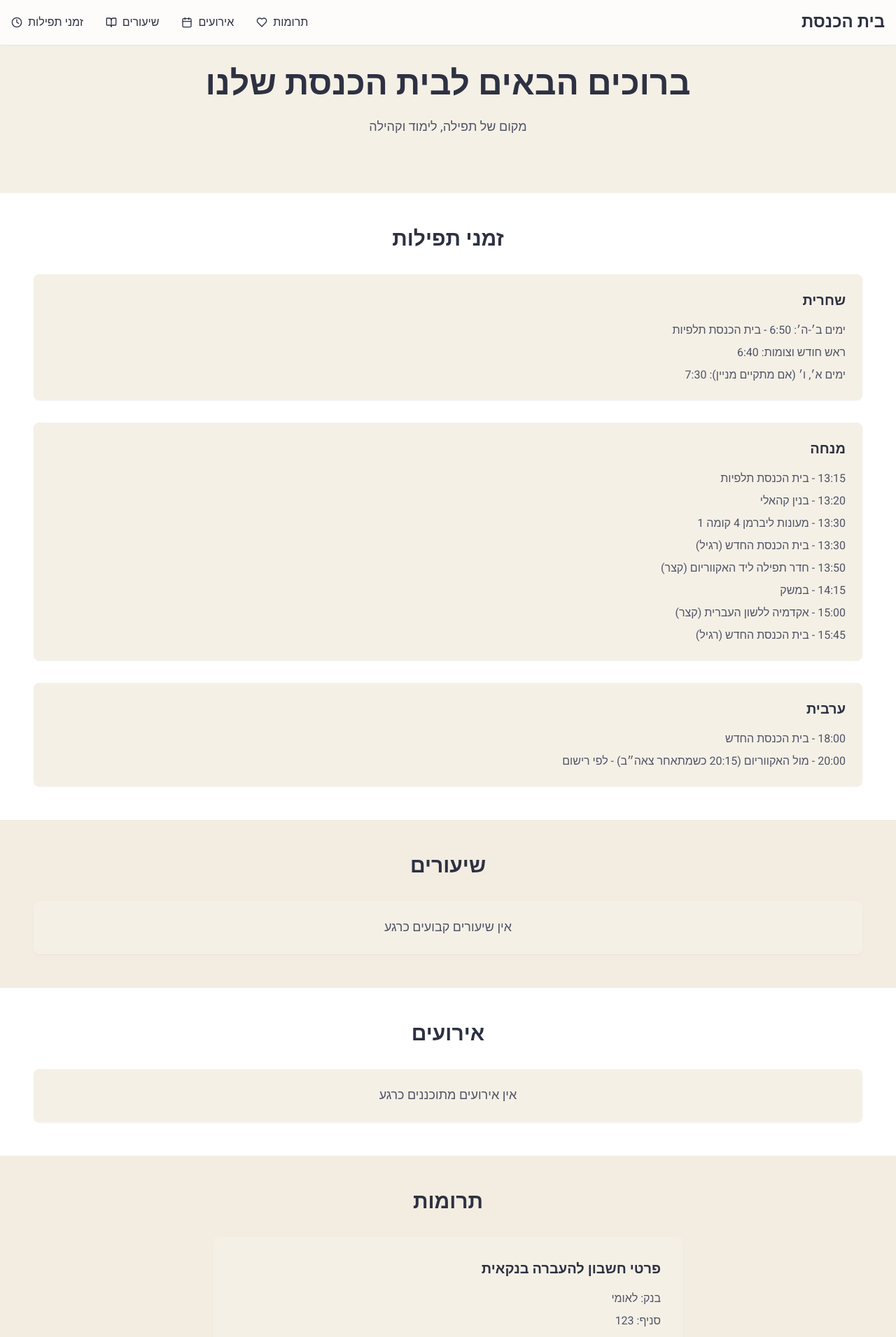
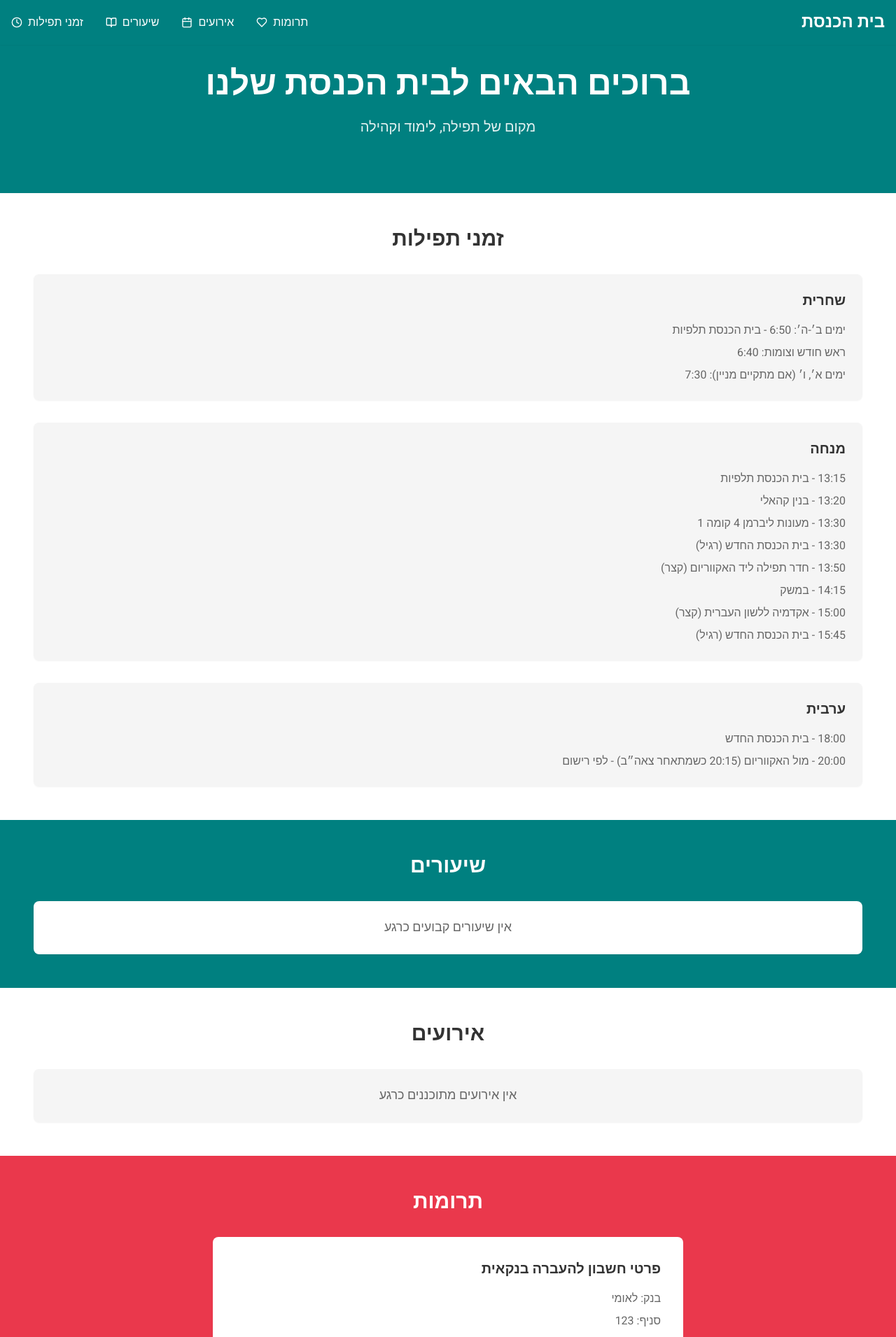
Before and after one commit to Yoel0Weiss/community-synagogue-hub-10, a React (Vite) app: page / in a window 1280 px wide. Shown: the top 1911 px of the page at 70% size. Built offline with nearby package versions, Linux system fonts and the light colour scheme.

Commit message:
Update colors
Adjust colors to match website in image.

```diff
--- a/src/pages/Index.tsx
+++ b/src/pages/Index.tsx
@@ -23,13 +23,13 @@ const Index = () => {
   */
 
   return (
-    <div className="min-h-screen bg-primary">
+    <div className="min-h-screen bg-accent">
       {/* Navigation */}
-      <nav className="fixed w-full bg-white/80 backdrop-blur-md z-50 shadow-sm">
+      <nav className="fixed w-full bg-primary text-accent z-50 shadow-sm">
         <div className="container mx-auto px-4">
           <div className="flex items-center justify-between h-16">
             <div className="flex items-center">
-              <h1 className="text-2xl font-bold text-text">בית הכנסת</h1>
+              <h1 className="text-2xl font-bold">בית הכנסת</h1>
             </div>
 
             {/* Desktop Menu */}
@@ -38,7 +38,7 @@ const Index = () => {
                 <a
                   key={item.name}
                   href={item.href}
-                  className="flex items-center gap-2 text-text hover:text-accent transition-colors duration-200"
+                  className="flex items-center gap-2 text-accent hover:text-accent-light transition-colors duration-200"
                 >
                   <span>{item.name}</span>
                   <item.icon className="w-4 h-4" />
@@ -48,24 +48,24 @@ const Index = () => {
 
             {/* Mobile Menu Button */}
             <button
-              className="md:hidden p-2"
+              className="md:hidden p-2 text-accent"
               onClick={() => setIsMenuOpen(!isMenuOpen)}
             >
-              <div className="w-6 h-0.5 bg-text mb-1.5"></div>
-              <div className="w-6 h-0.5 bg-text mb-1.5"></div>
-              <div className="w-6 h-0.5 bg-text"></div>
+              <div className="w-6 h-0.5 bg-current mb-1.5"></div>
+              <div className="w-6 h-0.5 bg-current mb-1.5"></div>
+              <div className="w-6 h-0.5 bg-current"></div>
             </button>
           </div>
 
           {/* Mobile Menu */}
           {isMenuOpen && (
-            <div className="md:hidden absolute top-16 left-0 w-full bg-white/95 backdrop-blur-md shadow-lg animate-fade-in">
+            <div className="md:hidden absolute top-16 left-0 w-full bg-primary shadow-lg animate-fade-in">
               <div className="px-4 py-2 space-y-2">
                 {menuItems.map((item) => (
                   <a
                     key={item.name}
                     href={item.href}
-                    className="flex items-center gap-2 py-2 text-text hover:text-accent transition-colors duration-200"
+                    className="flex items-center gap-2 py-2 text-accent hover:text-accent-light transition-colors duration-200"
                     onClick={() => setIsMenuOpen(false)}
                   >
                     <item.icon className="w-4 h-4" />
@@ -79,25 +79,25 @@ const Index = () => {
       </nav>
 
       {/* Hero Section */}
-      <section className="pt-24 pb-12 px-4">
+      <section className="pt-24 pb-12 px-4 bg-primary text-accent">
         <div className="container mx-auto text-center animate-fade-up">
-          <h1 className="text-4xl md:text-5xl font-bold text-text mb-6">
+          <h1 className="text-4xl md:text-5xl font-bold mb-6">
             ברוכים הבאים לבית הכנסת שלנו
           </h1>
-          <p className="text-text-light text-lg max-w-2xl mx-auto mb-8">
+          <p className="text-xl opacity-90 max-w-2xl mx-auto mb-8">
             מקום של תפילה, לימוד וקהילה
           </p>
         </div>
       </section>
 
       {/* Prayer Times Section */}
-      <section id="prayers" className="py-12 px-4 bg-white">
+      <section id="prayers" className="py-12 px-4 bg-accent">
         <div className="container mx-auto">
           <h2 className="text-3xl font-bold text-text text-center mb-8">
             זמני תפילות
           </h2>
           <div className="space-y-8">
-            <div className="bg-primary p-6 rounded-lg shadow-sm transition-all duration-300 hover:shadow-md hover:scale-[1.01]">
+            <div className="bg-accent-light p-6 rounded-lg shadow-sm transition-all duration-300 hover:shadow-md hover:scale-[1.01]">
               <h3 className="text-xl font-bold text-text mb-4">שחרית</h3>
               <div className="space-y-2">
                 <p className="text-text-light">ימים ב׳-ה׳: 6:50 - בית הכנסת תלפיות</p>
@@ -106,7 +106,7 @@ const Index = () => {
               </div>
             </div>
 
-            <div className="bg-primary p-6 rounded-lg shadow-sm transition-all duration-300 hover:shadow-md hover:scale-[1.01]">
+            <div className="bg-accent-light p-6 rounded-lg shadow-sm transition-all duration-300 hover:shadow-md hover:scale-[1.01]">
               <h3 className="text-xl font-bold text-text mb-4">מנחה</h3>
               <div className="space-y-2">
                 <p className="text-text-light">13:15 - בית הכנסת תלפיות</p>
@@ -120,7 +120,7 @@ const Index = () => {
               </div>
             </div>
 
-            <div className="bg-primary p-6 rounded-lg shadow-sm transition-all duration-300 hover:shadow-md hover:scale-[1.01]">
+            <div className="bg-accent-light p-6 rounded-lg shadow-sm transition-all duration-300 hover:shadow-md hover:scale-[1.01]">
               <h3 className="text-xl font-bold text-text mb-4">ערבית</h3>
               <div className="space-y-2">
                 <p className="text-text-light">18:00 - בית הכנסת החדש</p>
@@ -132,36 +132,36 @@ const Index = () => {
       </section>
 
       {/* Classes Section */}
-      <section id="classes" className="py-12 px-4 bg-secondary/5">
+      <section id="classes" className="py-12 px-4 bg-primary text-accent">
         <div className="container mx-auto">
-          <h2 className="text-3xl font-bold text-text text-center mb-8">
+          <h2 className="text-3xl font-bold text-center mb-8">
             שיעורים
           </h2>
-          <div className="bg-primary p-6 rounded-lg shadow-sm transition-all duration-300 hover:shadow-md hover:scale-[1.01] text-center">
+          <div className="bg-accent p-6 rounded-lg shadow-sm transition-all duration-300 hover:shadow-md hover:scale-[1.01] text-center">
             <p className="text-text-light text-lg">אין שיעורים קבועים כרגע</p>
           </div>
         </div>
       </section>
 
       {/* Events Section */}
-      <section id="events" className="py-12 px-4 bg-white">
+      <section id="events" className="py-12 px-4 bg-accent">
         <div className="container mx-auto">
           <h2 className="text-3xl font-bold text-text text-center mb-8">
             אירועים
           </h2>
-          <div className="bg-primary p-6 rounded-lg shadow-sm transition-all duration-300 hover:shadow-md hover:scale-[1.01] text-center">
+          <div className="bg-accent-light p-6 rounded-lg shadow-sm transition-all duration-300 hover:shadow-md hover:scale-[1.01] text-center">
             <p className="text-text-light text-lg">אין אירועים מתוכננים כרגע</p>
           </div>
         </div>
       </section>
 
       {/* Donations Section */}
-      <section id="donate" className="py-12 px-4 bg-secondary/5">
+      <section id="donate" className="py-12 px-4 bg-secondary">
         <div className="container mx-auto">
-          <h2 className="text-3xl font-bold text-text text-center mb-8">
+          <h2 className="text-3xl font-bold text-accent text-center mb-8">
             תרומות
           </h2>
-          <div className="max-w-2xl mx-auto bg-primary p-8 rounded-lg shadow-sm transition-all duration-300 hover:shadow-md hover:scale-[1.01]">
+          <div className="max-w-2xl mx-auto bg-accent p-8 rounded-lg shadow-sm transition-all duration-300 hover:shadow-md hover:scale-[1.01]">
             <div className="space-y-6">
               <div>
                 <h3 className="text-xl font-bold text-text mb-4">פרטי חשבון להעברה בנקאית</h3>
--- a/tailwind.config.ts
+++ b/tailwind.config.ts
@@ -21,20 +21,20 @@ export default {
     extend: {
       colors: {
         primary: {
-          DEFAULT: "#F5F0E6", // בז' בהיר
-          dark: "#E5D5C5",    // בז' כהה יותר
+          DEFAULT: "#008080", // טורקיז כהה
+          dark: "#006666",    // טורקיז כהה יותר
         },
         secondary: {
-          DEFAULT: "#C4A484", // חום בהיר
-          light: "#D4B494",   // חום בהיר יותר
+          DEFAULT: "#ea384c", // אדום של האוניברסיטה העברית
+          light: "#ff4d4d",   // אדום בהיר יותר
         },
         accent: {
-          DEFAULT: "#DAA520", // זהב
-          light: "#F4C430",   // זהב בהיר
+          DEFAULT: "#FFFFFF", // לבן
+          light: "#F5F5F5",   // לבן-אפור בהיר
         },
         text: {
-          DEFAULT: "#2D3142", // כחול כהה
-          light: "#4F5366",   // כחול בהיר יותר
+          DEFAULT: "#333333", // אפור כהה
+          light: "#666666",   // אפור בהיר
         },
       },
       keyframes: {
```
